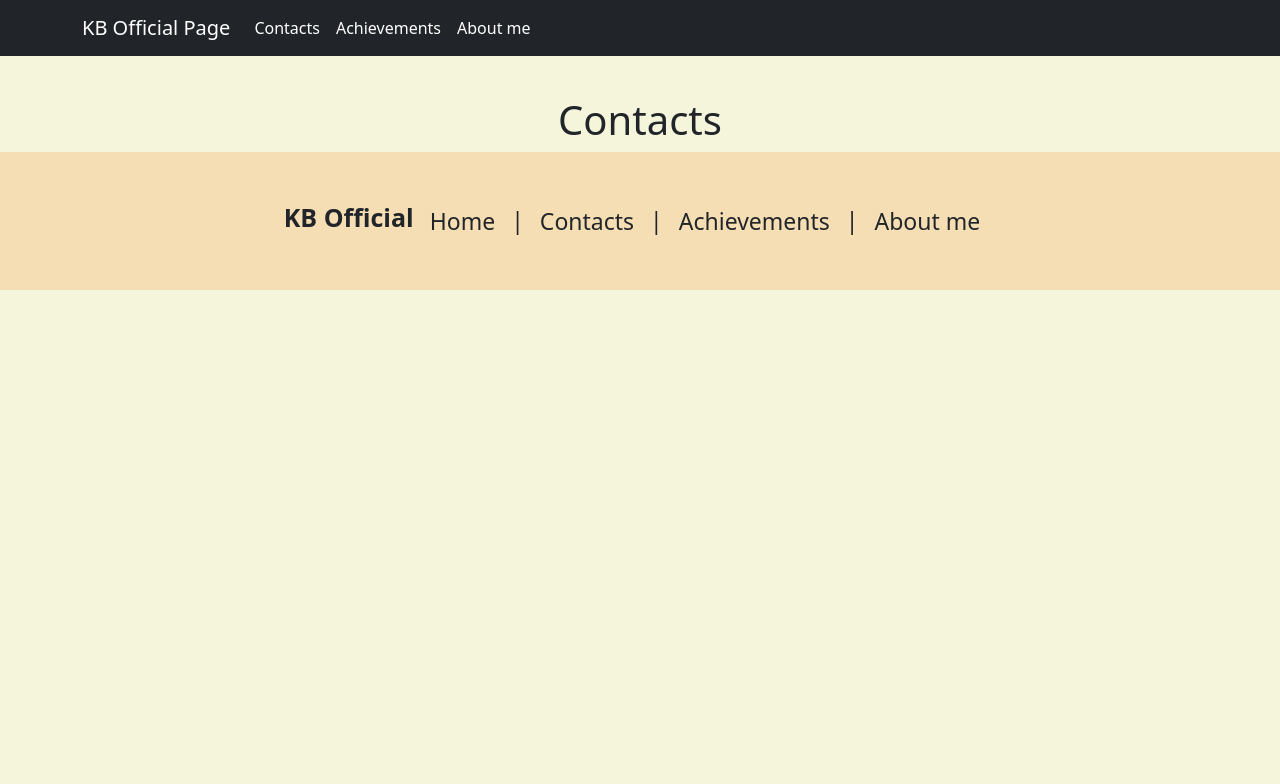
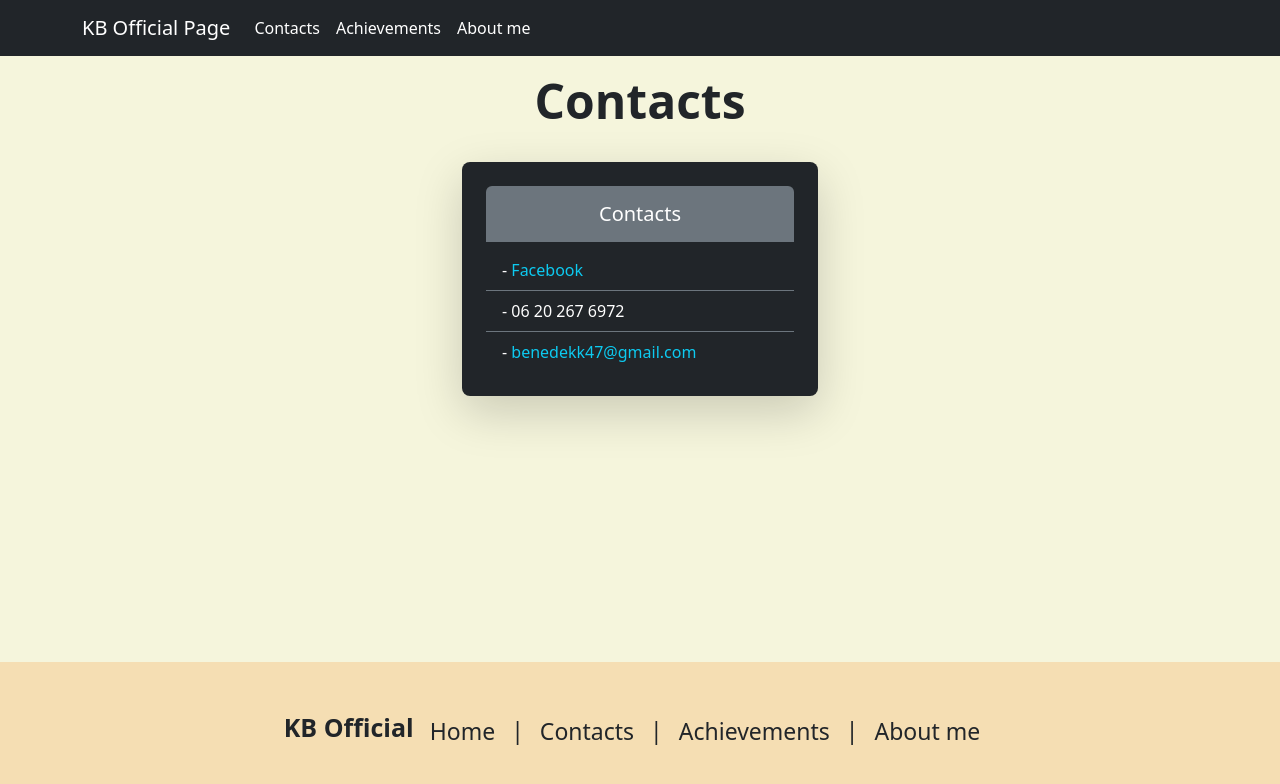
Before and after one commit to KissBenedek/portfolio, a React (Create React App) app: page /contact in a window 1280 px wide. Shown: the top 784 px of the page. Built offline with nearby package versions, Linux system fonts and the light colour scheme.

Commit message:
Contacts kész

```diff
--- a/src/index.tsx
+++ b/src/index.tsx
@@ -1,7 +1,6 @@
 import React from 'react';
 import ReactDOM from 'react-dom/client';
 import reportWebVitals from './reportWebVitals';
-import App from './App';
 import 'bootstrap/dist/css/bootstrap.min.css';
 import { BrowserRouter, Routes, Route } from 'react-router-dom';
 import MainPage from './pages/MainPage';
--- a/src/pages/Contacts.tsx
+++ b/src/pages/Contacts.tsx
@@ -1,24 +1,53 @@
-import { Col, Container, Row } from "react-bootstrap";
-import Footer from "../components/FooterComp";
-import Navbar from "../components/NavbarComp";
-
+import { Card, CardHeader, Col, Container, ListGroup, Row } from 'react-bootstrap';
+import Footer from '../components/FooterComp';
+import Navbar from '../components/NavbarComp';
 
 const Contacts = () => {
     return (
-        <div className="page-container">
-            <div className="content">
-            <Navbar/>
-            <Container fluid className="py-5"></Container>
-               <Row className="text-center">
-                <Col>
-                <h1>Contacts</h1>
-                </Col>
-               </Row>
-            </div>
-            <Footer/>
+        <div className="d-flex flex-column min-vh-100 text-dark">
+            <Navbar />
+            <Container className="flex-grow-1 py-5">
+                <Row className="justify-content-center text-center mb-4">
+                    <Col md={8}>
+                        <h1 className="display-5 fw-bold mt-4">Contacts</h1>
+                    </Col>
+                </Row>
+                <Row className="justify-content-center">
+                    <Col md={6} lg={4}>
+                        <div className="bg-dark text-white shadow-lg rounded-3 p-4">
+                            <div className="bg-secondary text-center py-3 h5 rounded-top">
+                                Contacts
+                            </div>
+                            <ul className="list-group list-group-flush">
+                                <li className="list-group-item bg-dark text-white border-secondary">
+                                    -{' '}
+                                    <a
+                                        href="https://www.facebook.com/beni.kiss.9406/"
+                                        className="text-info text-decoration-none"
+                                    >
+                                        Facebook
+                                    </a>
+                                </li>
+                                <li className="list-group-item bg-dark text-white border-secondary">
+                                    - 06 20 267 6972
+                                </li>
+                                <li className="list-group-item bg-dark text-white border-secondary">
+                                    -{' '}
+                                    <a
+                                        href="mailto:benedekk47@gmail.com"
+                                        className="text-info text-decoration-none"
+                                    >
+                                        benedekk47@gmail.com
+                                    </a>
+                                </li>
+                            </ul>
+                        </div>
+                    </Col>
+                </Row>
+            </Container>
+            <Footer />
         </div>
-    )
-}
-
+    );
+};
 
 export default Contacts;
--- a/src/pages/MainPage.tsx
+++ b/src/pages/MainPage.tsx
@@ -29,7 +29,7 @@ const MainPage = () => {
                 <h1>Interesting things about me</h1>
 
                 <Container fluid className="me-container">
-                    <Row className="d-flex flex-nowrap align-items-center">
+                    <Row className="d-flex flex-nowrap align-items-center mb-4">
                         <Col lg={6} className="gallery">
                             <img
                                 src={audiImg}
@@ -55,11 +55,10 @@ const MainPage = () => {
                         <Col
                             lg={6}
                             className="d-flex flex-column justify-content-start"
-                            style={{ width: '300px' }}
-
+                            style={{ width: '400px' }}
                         >
                             <p style={{ fontSize: '20px' }}>
-                               - Last year I got my first car, so now I am driving an{' '}
+                                - Last year I got my first car, so now I am driving an{' '}
                                 <strong>Audi A3 '03.</strong>
                             </p>
                             <p style={{ fontSize: '20px' }}>
@@ -71,13 +70,16 @@ const MainPage = () => {
                                 healty can <strong>boost</strong> your <strong>work moral</strong>
                             </p>
                             <p style={{ fontSize: '20px' }}>
-                                - I think one of my good traits that I'm very <strong>open to learn new things</strong>, that's why sometimes I like to do some <strong>coding in my free time</strong> to learn something new.
+                                - I think one of my good traits that I'm very{' '}
+                                <strong>open to learn new things</strong>, that's why sometimes I
+                                like to do some <strong>coding in my free time</strong> to learn
+                                something new.
                             </p>
                         </Col>
                     </Row>
                 </Container>
             </div>
-            <Footer/>
+            <Footer />
         </div>
     );
 };
```
